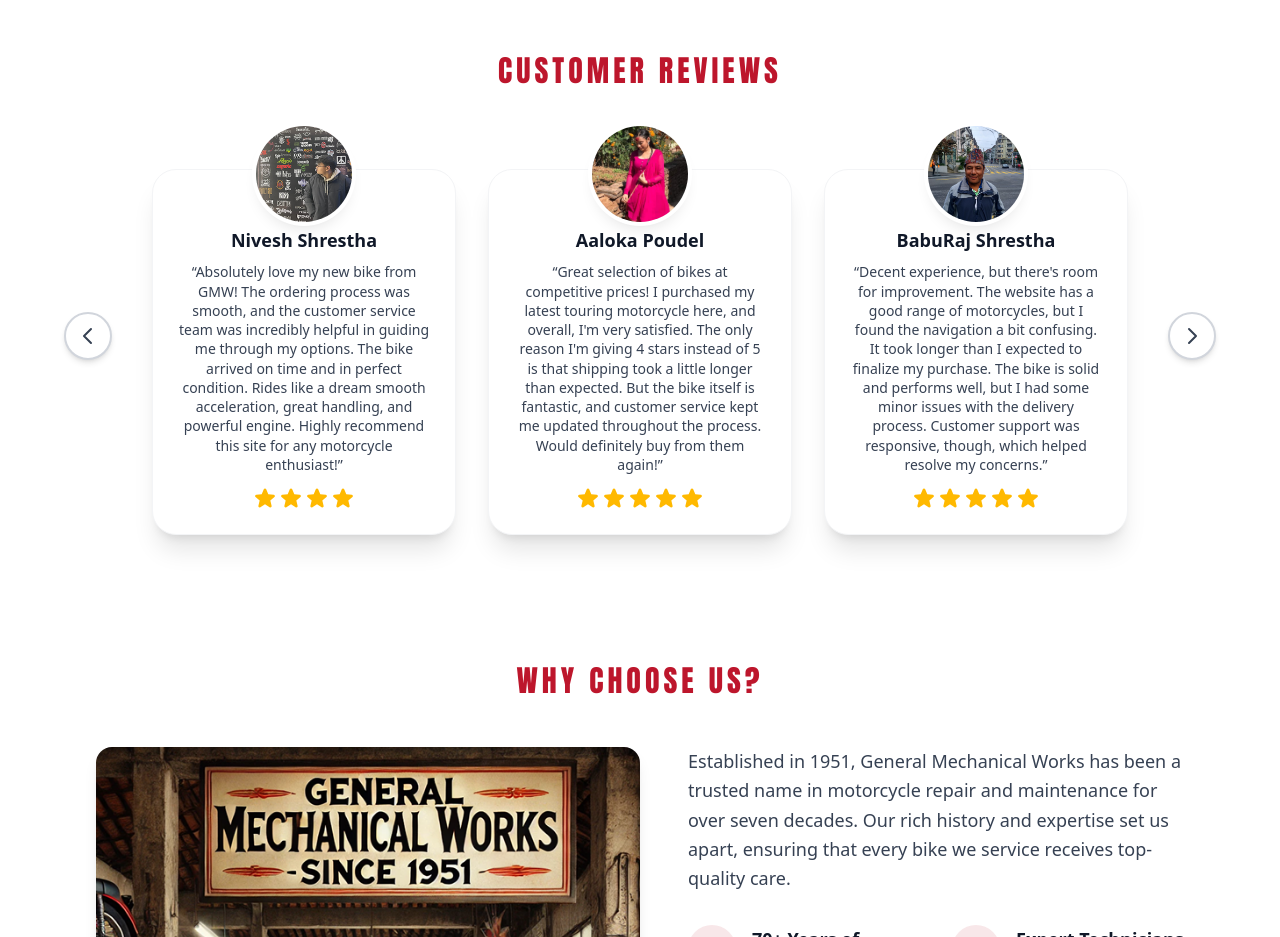
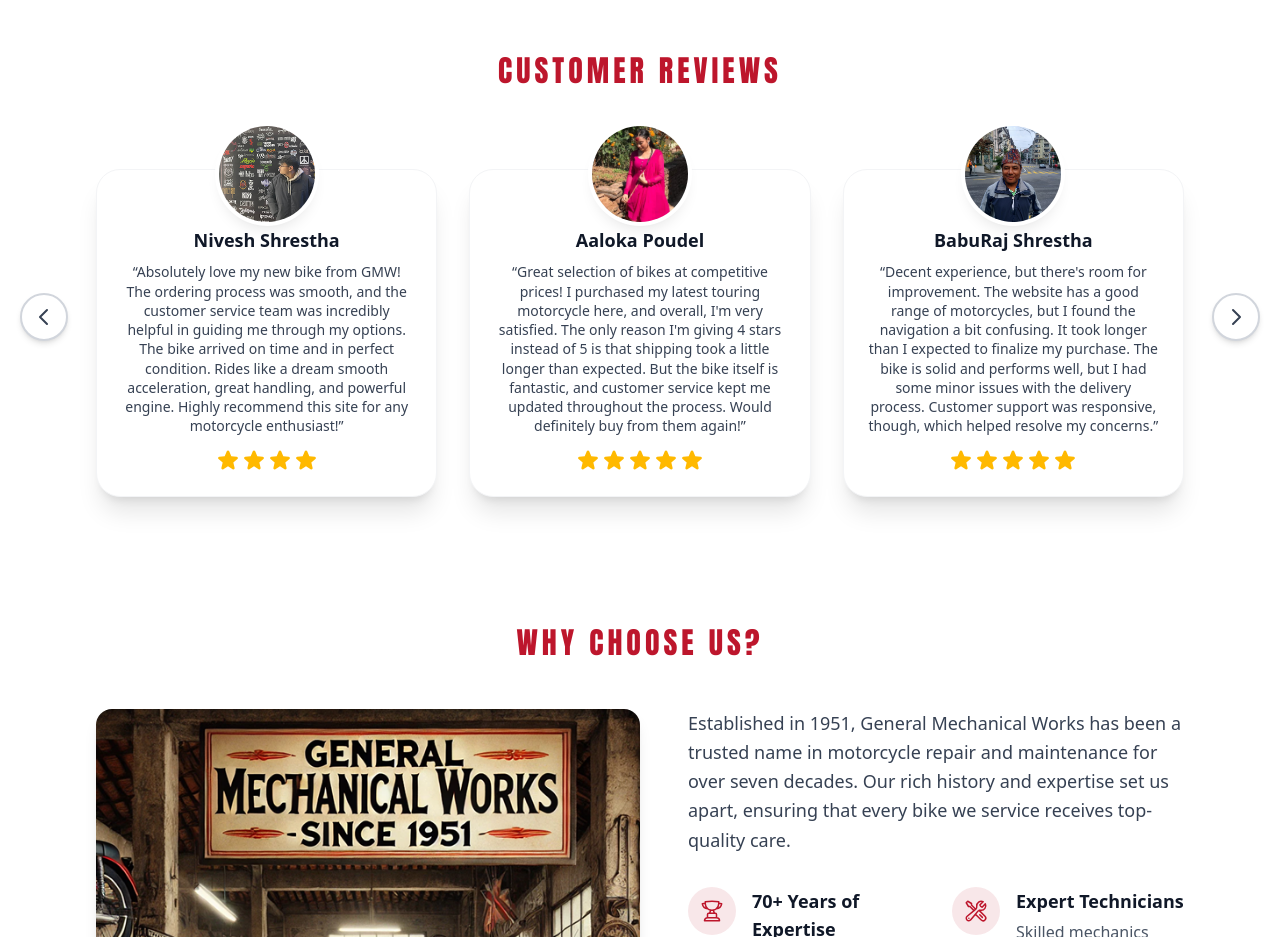
Before and after one commit to Nivesh26/General-Mechanical-Works, a React (Vite) app in the folder Frontend/: page / in a window 1280 px wide. Shown: the part 2680-3617 px from the top of the page. Built offline with nearby package versions, Linux system fonts and the light colour scheme; a web font is replaced by a local one.

Commit message:
Implement review navigation functionality in Review component; add buttons to cycle through reviews and update display order for improved user experience.

```diff
--- a/Frontend/src/UserComponent/Review.tsx
+++ b/Frontend/src/UserComponent/Review.tsx
@@ -90,6 +90,22 @@ const ReviewCard = ({
 };
 
 const Review = () => {
+  const [startIndex, setStartIndex] = useState(0);
+
+  const goToPrev = () => {
+    setStartIndex((prev) => (prev === 0 ? reviews.length - 1 : prev - 1));
+  };
+
+  const goToNext = () => {
+    setStartIndex((prev) => (prev === reviews.length - 1 ? 0 : prev + 1));
+  };
+
+  const displayOrder = [
+    reviews[startIndex],
+    reviews[(startIndex + 1) % reviews.length],
+    reviews[(startIndex + 2) % reviews.length],
+  ];
+
   return (
     <section className="w-full py-12 sm:py-16 bg-white overflow-hidden">
       <h2 className="text-center text-primary text-2xl sm:text-3xl font-sec font-bold tracking-[4px] uppercase mb-10 sm:mb-12">
@@ -97,10 +113,11 @@ const Review = () => {
       </h2>
 
       <div className="relative max-w-6xl mx-auto px-4 sm:px-8 overflow-visible">
-        {/* Left arrow - static for now */}
+        {/* Left arrow - cycles to previous review order */}
         <button
           type="button"
-          className="absolute left-0 top-1/2 -translate-y-1/2 z-10 w-10 h-10 sm:w-12 sm:h-12 rounded-full bg-white border-2 border-gray-300 shadow-md flex items-center justify-center hover:bg-gray-50 hover:border-gray-400 transition-colors cursor-pointer"
+          onClick={goToPrev}
+          className="absolute -left-9 sm:-left-11 top-1/2 -translate-y-1/2 z-10 w-10 h-10 sm:w-12 sm:h-12 rounded-full bg-white border-2 border-gray-300 shadow-md flex items-center justify-center hover:bg-gray-50 hover:border-gray-400 transition-colors cursor-pointer"
           aria-label="Previous review"
         >
           <svg
@@ -113,10 +130,11 @@ const Review = () => {
           </svg>
         </button>
 
-        {/* Right arrow - static for now */}
+        {/* Right arrow - cycles to next review order */}
         <button
           type="button"
-          className="absolute right-0 top-1/2 -translate-y-1/2 z-10 w-10 h-10 sm:w-12 sm:h-12 rounded-full bg-white border-2 border-gray-300 shadow-md flex items-center justify-center hover:bg-gray-50 hover:border-gray-400 transition-colors cursor-pointer"
+          onClick={goToNext}
+          className="absolute -right-9 sm:-right-11 top-1/2 -translate-y-1/2 z-10 w-10 h-10 sm:w-12 sm:h-12 rounded-full bg-white border-2 border-gray-300 shadow-md flex items-center justify-center hover:bg-gray-50 hover:border-gray-400 transition-colors cursor-pointer"
           aria-label="Next review"
         >
           <svg
@@ -129,8 +147,8 @@ const Review = () => {
           </svg>
         </button>
 
-        <div className="grid grid-cols-1 md:grid-cols-3 gap-6 sm:gap-8 pt-6 sm:pt-8 px-12 sm:px-14">
-          {reviews.map((review) => (
+        <div className="grid grid-cols-1 sm:grid-cols-2 lg:grid-cols-3 gap-6 sm:gap-8 pt-6 sm:pt-8">
+          {displayOrder.map((review) => (
             <ReviewCard
               key={review.id}
               name={review.name}
```
